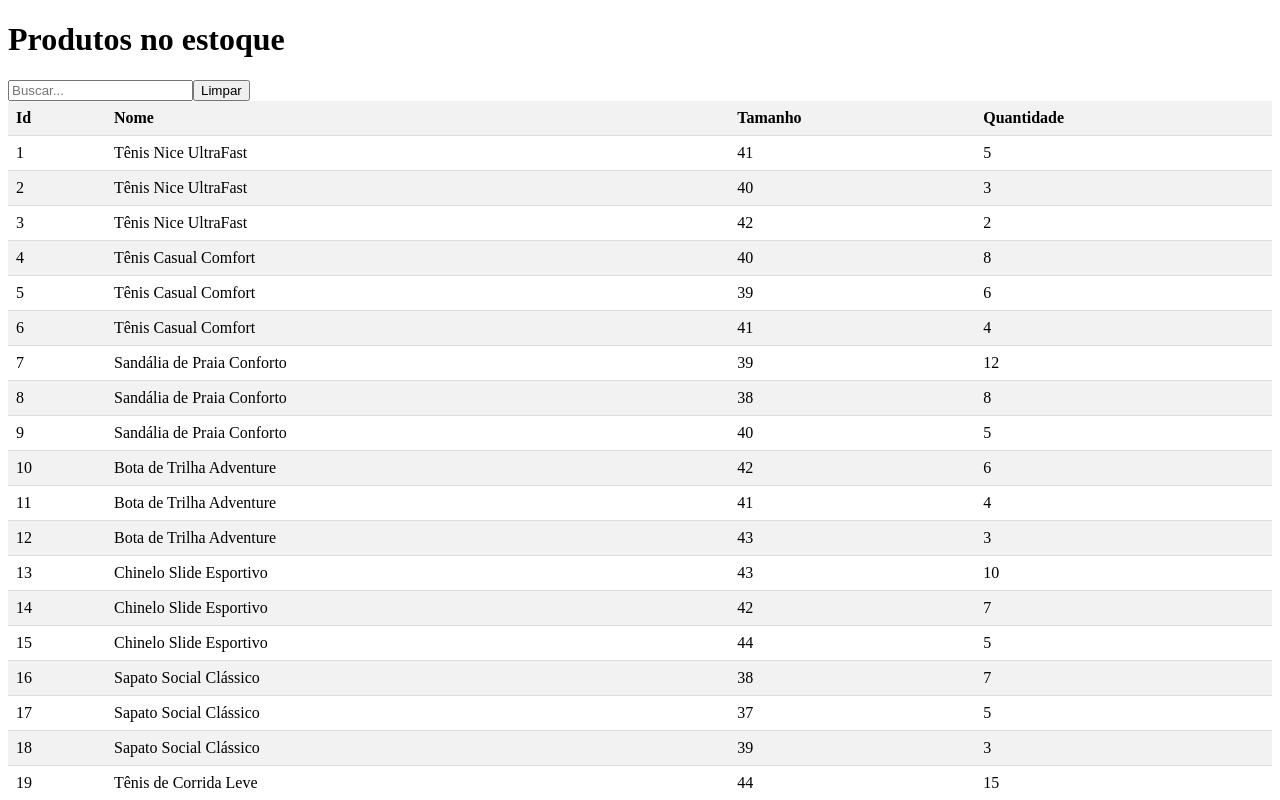
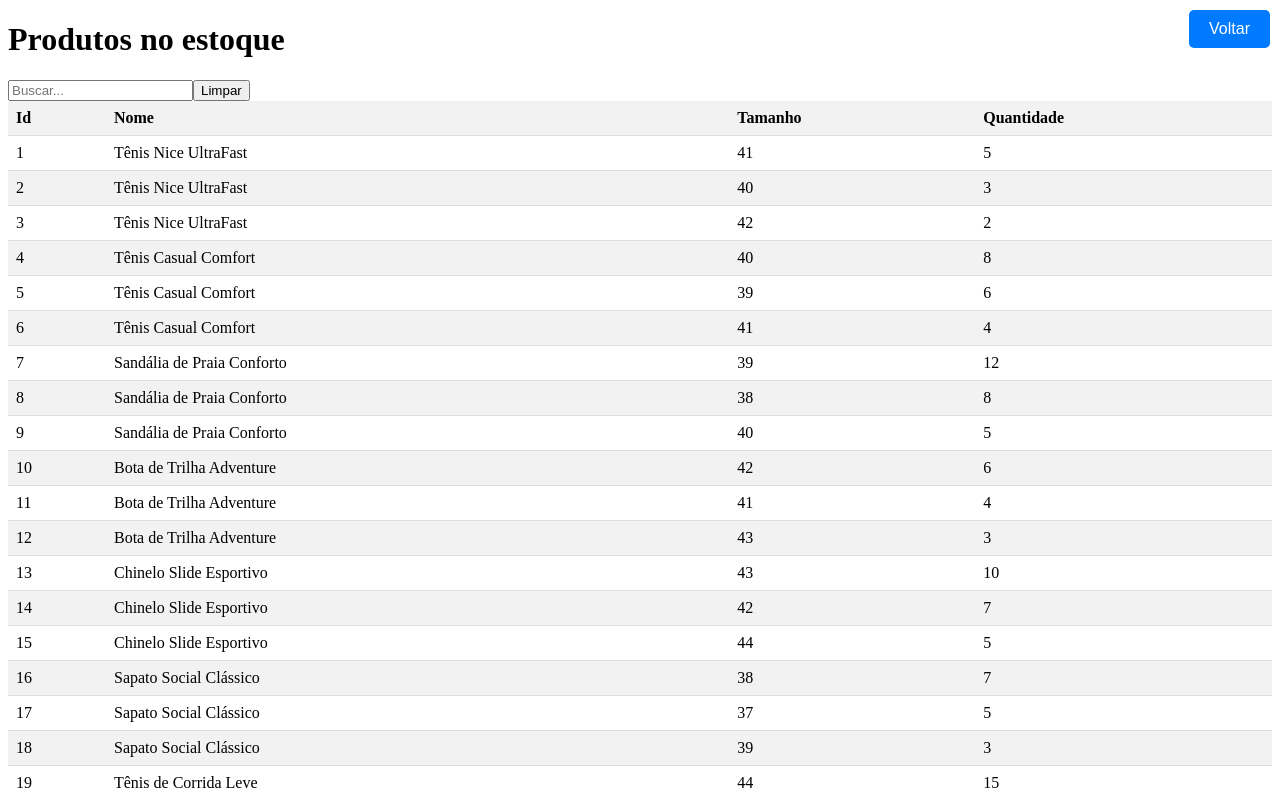
Before and after one commit to joaogcastro/crud-react-node-mongodb, a Next.js app in the folder login/: page /ConteudoEstoque in a window 1280 px wide. Shown: the top 800 px of the page. Built offline with nearby package versions, Linux system fonts and the light colour scheme.

Commit message:
Adicionado botão voltar

```diff
--- a/login/pages/ConteudoEstoque.tsx
+++ b/login/pages/ConteudoEstoque.tsx
@@ -1,5 +1,7 @@
 "use client";
 import ProductTable from '../src/app/components/ProductTable';
+import BackButton from '@/app/components/BackButton';
+import '@/app/ConteudoEstoque.css';
 import React, { useState } from 'react';
 
 const products = [
@@ -61,6 +63,9 @@ const products = [
               Limpar
             </button>
           </div>
+          <div className="back-button-container">
+          <BackButton />
+          </div>
           <ProductTable products={filteredProducts} />
         </div>
       );
--- a/login/pages/MenuEstoque.tsx
+++ b/login/pages/MenuEstoque.tsx
@@ -2,12 +2,16 @@
 import React from 'react';
 import StockMenu from '@/app/components/StockMenu';
 import '@/app/MenuEstoque.css';
+import BackButton from '@/app/components/BackButton';
 
 const MenuEstoque = () => {
   return (
     <div className="menu-container">
       <h1>Menu do Estoque</h1>
       <StockMenu />
+      <div className="back-button-container">
+        <BackButton />
+      </div>
     </div>
   );
 };
--- /dev/null
+++ b/login/src/app/ConteudoEstoque.css
@@ -0,0 +1,5 @@
+.back-button-container {
+    position: absolute;
+    top: 10px;
+    right: 10px;
+  }
--- a/login/src/app/MenuEstoque.css
+++ b/login/src/app/MenuEstoque.css
@@ -1,3 +1,13 @@
+.menu-container {
+  position: relative;
+}
+
+.back-button-container {
+  position: absolute;
+  top: 10px;
+  right: 10px;
+}
+
 .menu-container {
     display: flex;
     flex-direction: column;
--- /dev/null
+++ b/login/src/app/components/BackButton.module.css
@@ -0,0 +1,13 @@
+.back-button {
+    font-size: 16px; /* Tamanho do texto */
+    padding: 10px 20px; /* Espaçamento interno (topo/baixo, esquerda/direita) */
+    border: none;
+    background-color: #007bff; /* Cor de fundo */
+    color: white; /* Cor do texto */
+    cursor: pointer;
+    border-radius: 5px; /* Borda arredondada */
+  }
+
+  .back-button:hover {
+    background-color: #0056b3; /* Cor de fundo ao passar o mouse */
+  }
--- /dev/null
+++ b/login/src/app/components/BackButton.tsx
@@ -0,0 +1,18 @@
+import styles from './BackButton.module.css';
+import { useRouter } from 'next/router';
+
+const BackButton = () => {
+  const router = useRouter();
+
+  const handleGoBack = () => {
+    router.back();
+  };
+
+  return (
+    <button className={styles['back-button']} onClick={handleGoBack}>
+      Voltar
+    </button>
+  );
+};
+
+export default BackButton;
```
